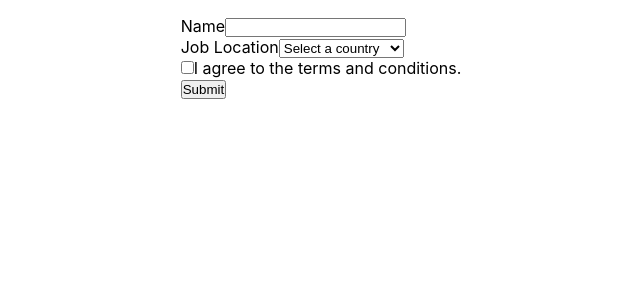
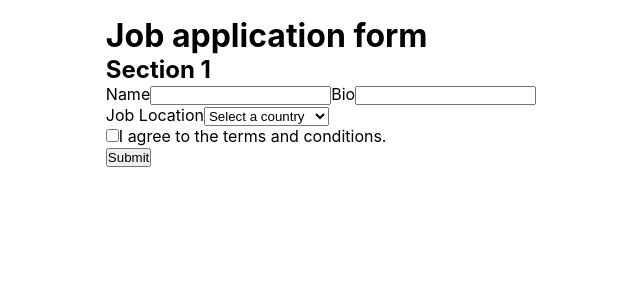
Before and after one commit to Sameera-Ishrat/reactTesting, a React (Create React App) app: page / in a window 1280 px wide. Shown: the top 300 px of the page, without its empty margins (319-959 px from the left). Built offline with nearby package versions, Linux system fonts and the light colour scheme.

Commit message:
Addded headings test

```diff
--- a/src/components/application/Application.tsx
+++ b/src/components/application/Application.tsx
@@ -2,10 +2,15 @@ import React from 'react'
 
 const Application = () => {
   return (
+    <>
+    <h1>Job application form</h1>
+    <h2>Section 1</h2>
     <form>
         <div>
             <label htmlFor='name'>Name</label>
             <input type="text" id="name" />
+            <label htmlFor='name'>Bio</label>
+            <input type="text" id="bio" />
         </div>
         <div>
             <label htmlFor='job-location'>Job Location</label>
@@ -25,6 +30,7 @@ const Application = () => {
         </div>
         <button type="submit">Submit</button>
     </form>
+    </>
   )
 }
 
```
Also changed, not shown: 1 other file (tests, documents, lock files or other folders).
